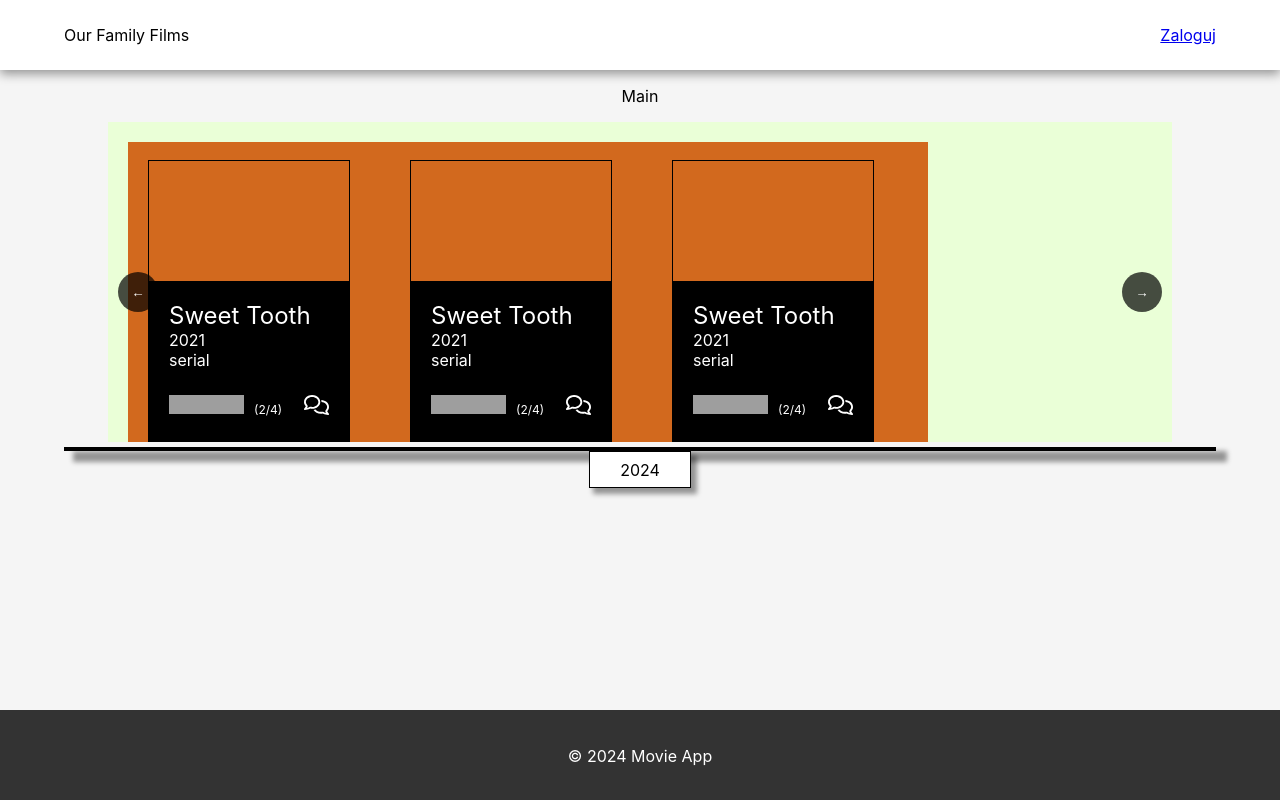
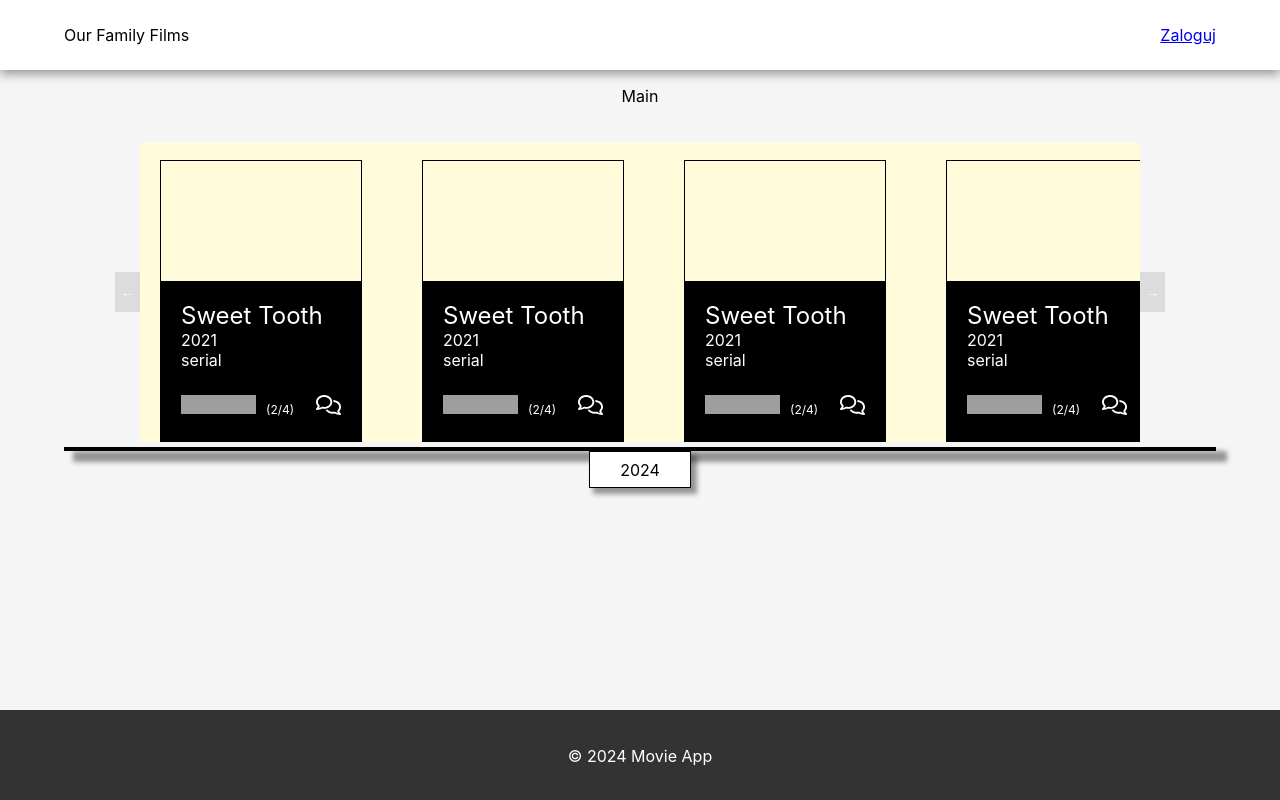
Before and after one commit to artur-IT/Our-Family-Films, a React (Vite) app: page / in a window 1280 px wide. Built offline with nearby package versions, Linux system fonts and the light colour scheme; grey boxes are pictures that could not be loaded.

Commit message:
add style to everywhere

```diff
--- a/src/components/Movie/Movie.module.css
+++ b/src/components/Movie/Movie.module.css
@@ -1,4 +1,5 @@
 .movie {
+  position: relative;
   display: flex;
   justify-content: flex-end;
   align-items: flex-end;
@@ -9,8 +10,6 @@
 }
 
 .movie_description {
-  position: relative;
-  /* top: 160px; */
   display: flex;
   flex-direction: column;
   justify-content: flex-start;
@@ -49,11 +48,13 @@
 }
 img.star:hover {
   background: url("/star-full.svg");
+  cursor: pointer;
 }
 
 .comments {
   position: absolute;
   right: 20px;
+  cursor: pointer;
 }
 
 span {
--- a/src/components/Shelf/Shelf.module.css
+++ b/src/components/Shelf/Shelf.module.css
@@ -1,12 +1,11 @@
 .shelf {
   position: relative;
   display: flex;
-  /* justify-content: center; */
+  justify-content: center;
   align-items: center;
   width: 80%;
-
+  max-width: 1400px;
   height: 300px;
-  background-color: #eaffd7;
   padding: 20px 20px 0 20px;
   border: none;
 }
@@ -14,12 +13,13 @@
 /* start Movie Container */
 .shelf_movie_container {
   align-items: flex-end;
-  width: 100vw;
-  max-width: 800px;
+  width: 95%;
+  min-width: 1000px;
+  max-width: 1290px;
   height: 100%;
   display: flex;
   justify-content: flex-start;
-  background-color: chocolate;
+  background-color: #fffbdb;
   gap: 20px;
   overflow-x: auto;
   scroll-behavior: smooth;
@@ -34,12 +34,11 @@
 }
 
 .scroll_button {
-  position: absolute;
   z-index: 1;
   height: 40px;
   width: 40px;
-  border-radius: 50%;
-  background-color: rgba(0, 0, 0, 0.7);
+  /* border-radius: 50%; */
+  background-color: rgba(0, 0, 0, 0.1);
   color: white;
   border: none;
   cursor: pointer;
@@ -65,6 +64,8 @@
 .shelf_bottom {
   border-bottom: 4px solid #000;
   width: 90%;
+  min-width: 1100px;
+  max-width: 1500px;
   height: 5px;
   box-shadow: 10px 10px 5px 1px rgba(0, 0, 0, 0.4);
 }
--- a/src/components/Shelf/Shelf.tsx
+++ b/src/components/Shelf/Shelf.tsx
@@ -27,6 +27,7 @@
           <Movie />
           <Movie />
           <Movie />
+          <Movie />
         </div>
 
         <button className={`${style.scroll_button} ${style.scroll_right}`} onClick={() => scroll("right")}>
--- a/src/layouts/Footer/Footer.module.css
+++ b/src/layouts/Footer/Footer.module.css
@@ -3,6 +3,7 @@
   justify-content: center;
   position: absolute;
   width: 100vw;
+  min-width: 1100px;
   padding: 20px 0;
   bottom: 0;
   height: 50px;
--- a/src/layouts/Header/Header.module.css
+++ b/src/layouts/Header/Header.module.css
@@ -2,6 +2,7 @@
   position: absolute;
   top: 0;
   width: 100vw;
+  min-width: 1100px;
   height: 70px;
   background-color: #ffffff;
   color: #000000;
@@ -15,6 +16,7 @@
 nav {
   display: flex;
   width: 90%;
+  max-width: 1300px;
   margin: 0 auto;
   justify-content: space-between;
   align-items: center;
--- a/src/layouts/Main/Main.module.css
+++ b/src/layouts/Main/Main.module.css
@@ -5,6 +5,7 @@
   flex-direction: column;
   align-items: center;
   width: 100%;
+  min-width: 1100px;
   height: calc(100vh - 120px);
   background-color: #f5f5f5;
 }
```
